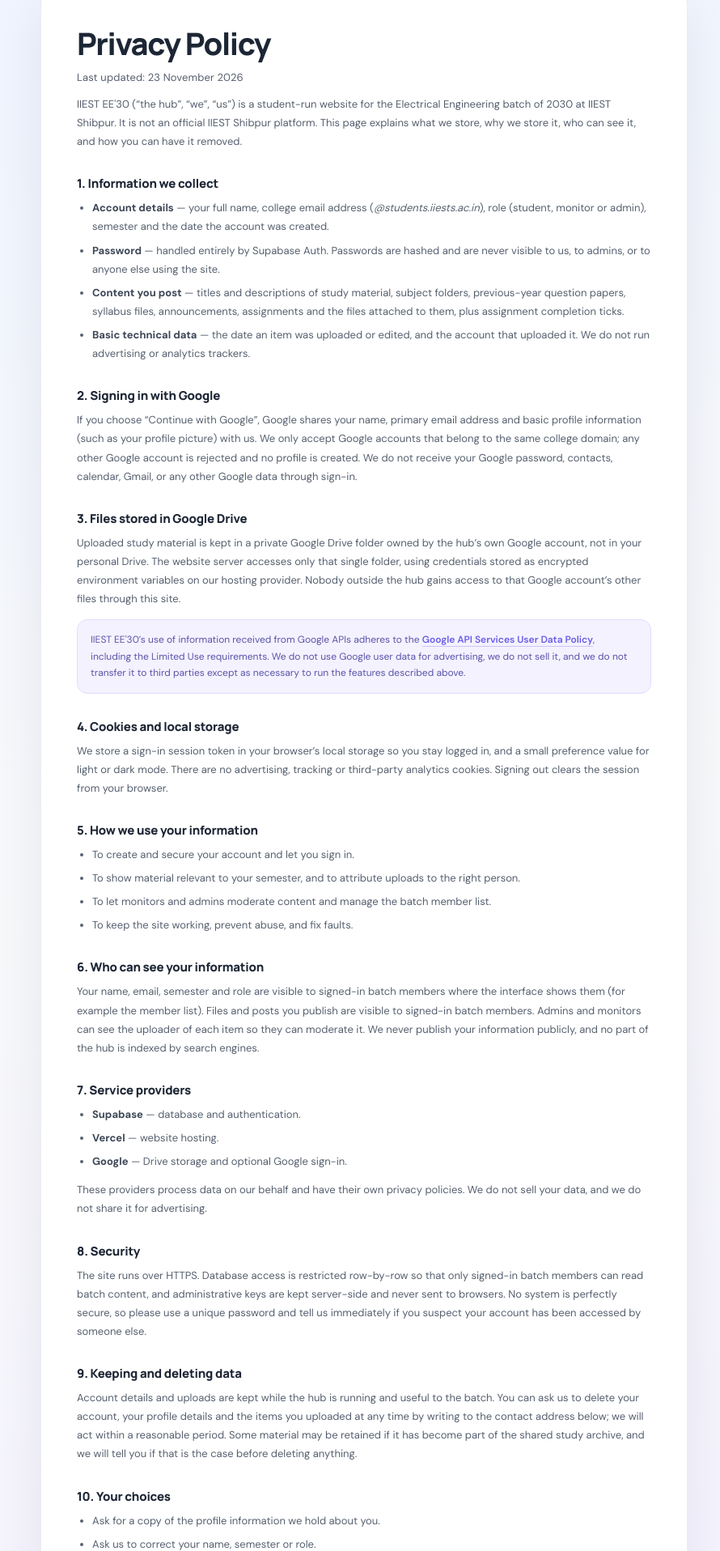
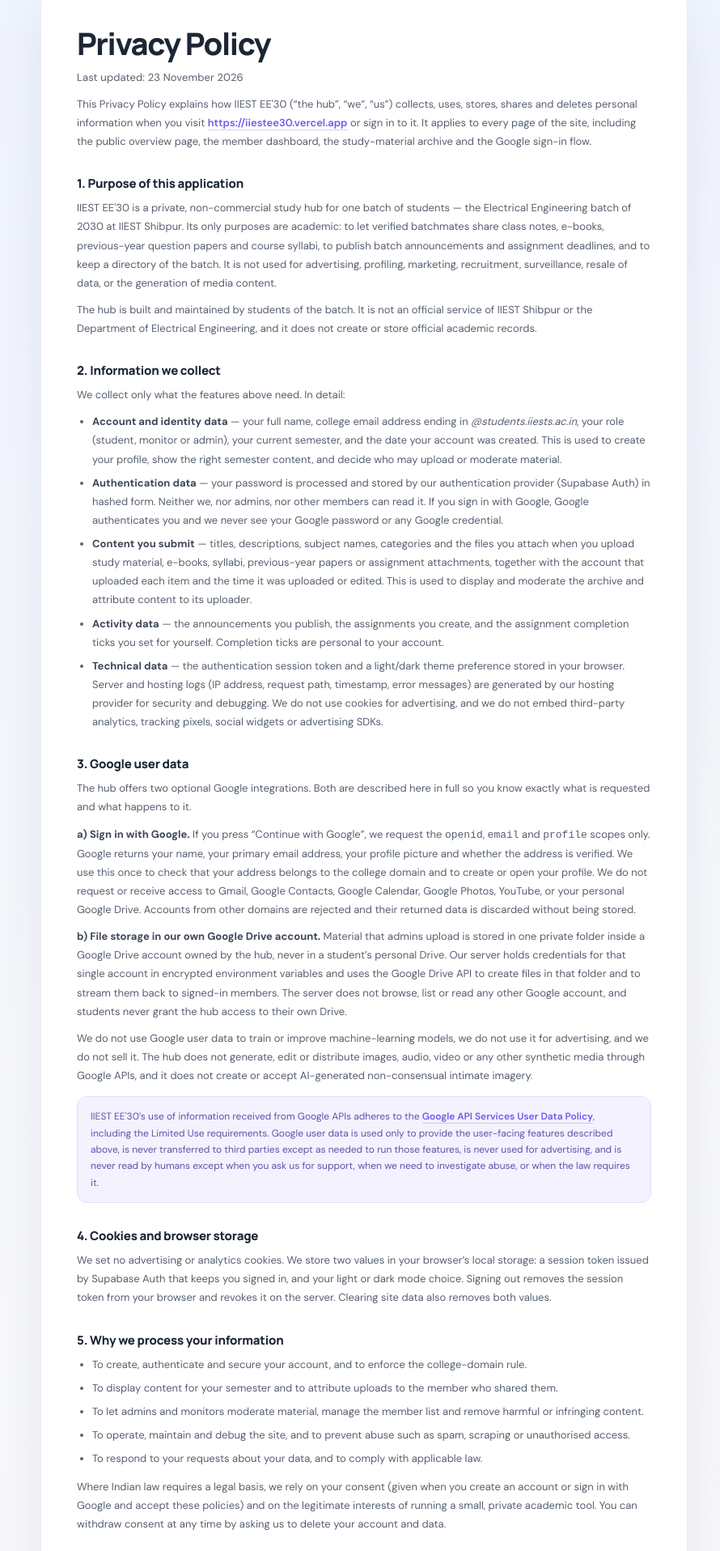
Before and after one commit to Raihan1362k6/department-hub, a Next.js app: page /privacy in a window 1280 px wide. Shown: the part 124-2040 px from the top of the page at 81% size, without its empty margins (190-1080 px from the left). Built offline with nearby package versions, Linux system fonts and the light colour scheme.

Commit message:
Expand privacy policy with Google data and retention details

```diff
--- a/app/privacy/page.tsx
+++ b/app/privacy/page.tsx
@@ -4,7 +4,7 @@ import LegalShell from "@/components/legal-shell";
 export const metadata: Metadata = {
   title: "Privacy Policy | IIEST EE'30",
   description:
-    "How IIEST EE'30 collects, uses and protects student information, including data received from Google APIs.",
+    "How IIEST EE'30 collects, uses, stores and protects student information, including data received from Google APIs.",
   alternates: { canonical: "/privacy" },
 };
 
@@ -12,46 +12,83 @@ export default function PrivacyPolicyPage() {
   return (
     <LegalShell title="Privacy Policy" updated="23 November 2026">
       <p>
-        {"IIEST EE'30"} (&ldquo;the hub&rdquo;, &ldquo;we&rdquo;, &ldquo;us&rdquo;) is a student-run website for the Electrical
-        Engineering batch of 2030 at IIEST Shibpur. It is not an official IIEST Shibpur platform. This page explains
-        what we store, why we store it, who can see it, and how you can have it removed.
+        This Privacy Policy explains how {"IIEST EE'30"} (&ldquo;the hub&rdquo;, &ldquo;we&rdquo;, &ldquo;us&rdquo;)
+        collects, uses, stores, shares and deletes personal information when you visit{" "}
+        <a href="https://iiestee30.vercel.app">https://iiestee30.vercel.app</a> or sign in to it. It applies to every
+        page of the site, including the public overview page, the member dashboard, the study-material archive and the
+        Google sign-in flow.
       </p>
 
-      <h2>1. Information we collect</h2>
+      <h2>1. Purpose of this application</h2>
+      <p>
+        {"IIEST EE'30"} is a private, non-commercial study hub for one batch of students — the Electrical Engineering
+        batch of 2030 at IIEST Shibpur. Its only purposes are academic: to let verified batchmates share class notes,
+        e-books, previous-year question papers and course syllabi, to publish batch announcements and assignment
+        deadlines, and to keep a directory of the batch. It is not used for advertising, profiling, marketing,
+        recruitment, surveillance, resale of data, or the generation of media content.
+      </p>
+      <p>
+        The hub is built and maintained by students of the batch. It is not an official service of IIEST Shibpur or
+        the Department of Electrical Engineering, and it does not create or store official academic records.
+      </p>
+
+      <h2>2. Information we collect</h2>
+      <p>We collect only what the features above need. In detail:</p>
       <ul>
         <li>
-          <b>Account details</b> — your full name, college email address (<i>@students.iiests.ac.in</i>), role
-          (student, monitor or admin), semester and the date the account was created.
+          <b>Account and identity data</b> — your full name, college email address ending in{" "}
+          <i>@students.iiests.ac.in</i>, your role (student, monitor or admin), your current semester, and the date
+          your account was created. This is used to create your profile, show the right semester content, and decide
+          who may upload or moderate material.
         </li>
         <li>
-          <b>Password</b> — handled entirely by Supabase Auth. Passwords are hashed and are never visible to us, to
-          admins, or to anyone else using the site.
+          <b>Authentication data</b> — your password is processed and stored by our authentication provider
+          (Supabase Auth) in hashed form. Neither we, nor admins, nor other members can read it. If you sign in with
+          Google, Google authenticates you and we never see your Google password or any Google credential.
         </li>
         <li>
-          <b>Content you post</b> — titles and descriptions of study material, subject folders, previous-year question
-          papers, syllabus files, announcements, assignments and the files attached to them, plus assignment
-          completion ticks.
+          <b>Content you submit</b> — titles, descriptions, subject names, categories and the files you attach when
+          you upload study material, e-books, syllabi, previous-year papers or assignment attachments, together with
+          the account that uploaded each item and the time it was uploaded or edited. This is used to display and
+          moderate the archive and attribute content to its uploader.
         </li>
         <li>
-          <b>Basic technical data</b> — the date an item was uploaded or edited, and the account that uploaded it.
-          We do not run advertising or analytics trackers.
+          <b>Activity data</b> — the announcements you publish, the assignments you create, and the assignment
+          completion ticks you set for yourself. Completion ticks are personal to your account.
+        </li>
+        <li>
+          <b>Technical data</b> — the authentication session token and a light/dark theme preference stored in your
+          browser. Server and hosting logs (IP address, request path, timestamp, error messages) are generated by our
+          hosting provider for security and debugging. We do not use cookies for advertising, and we do not embed
+          third-party analytics, tracking pixels, social widgets or advertising SDKs.
         </li>
       </ul>
 
-      <h2>2. Signing in with Google</h2>
+      <h2>3. Google user data</h2>
       <p>
-        If you choose &ldquo;Continue with Google&rdquo;, Google shares your name, primary email address and basic
-        profile information (such as your profile picture) with us. We only accept Google accounts that belong to
-        the same college domain; any other Google account is rejected and no profile is created. We do not receive
-        your Google password, contacts, calendar, Gmail, or any other Google data through sign-in.
+        The hub offers two optional Google integrations. Both are described here in full so you know exactly what is
+        requested and what happens to it.
       </p>
-
-      <h2>3. Files stored in Google Drive</h2>
       <p>
-        Uploaded study material is kept in a private Google Drive folder owned by the hub&rsquo;s own Google account,
-        not in your personal Drive. The website server accesses only that single folder, using credentials stored as
-        encrypted environment variables on our hosting provider. Nobody outside the hub gains access to that Google
-        account&rsquo;s other files through this site.
+        <b>a) Sign in with Google.</b> If you press &ldquo;Continue with Google&rdquo;, we request the{" "}
+        <code>openid</code>, <code>email</code> and <code>profile</code> scopes only. Google returns your name, your
+        primary email address, your profile picture and whether the address is verified. We use this once to check
+        that your address belongs to the college domain and to create or open your profile. We do not request or
+        receive access to Gmail, Google Contacts, Google Calendar, Google Photos, YouTube, or your personal Google
+        Drive. Accounts from other domains are rejected and their returned data is discarded without being stored.
+      </p>
+      <p>
+        <b>b) File storage in our own Google Drive account.</b> Material that admins upload is stored in one private
+        folder inside a Google Drive account owned by the hub, never in a student&rsquo;s personal Drive. Our server
+        holds credentials for that single account in encrypted environment variables and uses the Google Drive API to
+        create files in that folder and to stream them back to signed-in members. The server does not browse, list or
+        read any other Google account, and students never grant the hub access to their own Drive.
+      </p>
+      <p>
+        We do not use Google user data to train or improve machine-learning models, we do not use it for advertising,
+        and we do not sell it. The hub does not generate, edit or distribute images, audio, video or any other
+        synthetic media through Google APIs, and it does not create or accept AI-generated non-consensual intimate
+        imagery.
       </p>
       <div className="legal-note">
         <p>
@@ -63,85 +100,120 @@ export default function PrivacyPolicyPage() {
           >
             Google API Services User Data Policy
           </a>
-          , including the Limited Use requirements. We do not use Google user data for advertising, we do not sell
-          it, and we do not transfer it to third parties except as necessary to run the features described above.
+          , including the Limited Use requirements. Google user data is used only to provide the user-facing features
+          described above, is never transferred to third parties except as needed to run those features, is never
+          used for advertising, and is never read by humans except when you ask us for support, when we need to
+          investigate abuse, or when the law requires it.
         </p>
       </div>
 
-      <h2>4. Cookies and local storage</h2>
+      <h2>4. Cookies and browser storage</h2>
       <p>
-        We store a sign-in session token in your browser&rsquo;s local storage so you stay logged in, and a small
-        preference value for light or dark mode. There are no advertising, tracking or third-party analytics cookies.
-        Signing out clears the session from your browser.
+        We set no advertising or analytics cookies. We store two values in your browser&rsquo;s local storage: a
+        session token issued by Supabase Auth that keeps you signed in, and your light or dark mode choice. Signing
+        out removes the session token from your browser and revokes it on the server. Clearing site data also removes
+        both values.
       </p>
 
-      <h2>5. How we use your information</h2>
+      <h2>5. Why we process your information</h2>
       <ul>
-        <li>To create and secure your account and let you sign in.</li>
-        <li>To show material relevant to your semester, and to attribute uploads to the right person.</li>
-        <li>To let monitors and admins moderate content and manage the batch member list.</li>
-        <li>To keep the site working, prevent abuse, and fix faults.</li>
+        <li>To create, authenticate and secure your account, and to enforce the college-domain rule.</li>
+        <li>To display content for your semester and to attribute uploads to the member who shared them.</li>
+        <li>To let admins and monitors moderate material, manage the member list and remove harmful or infringing content.</li>
+        <li>To operate, maintain and debug the site, and to prevent abuse such as spam, scraping or unauthorised access.</li>
+        <li>To respond to your requests about your data, and to comply with applicable law.</li>
       </ul>
+      <p>
+        Where Indian law requires a legal basis, we rely on your consent (given when you create an account or sign in
+        with Google and accept these policies) and on the legitimate interests of running a small, private academic
+        tool. You can withdraw consent at any time by asking us to delete your account and data.
+      </p>
 
       <h2>6. Who can see your information</h2>
       <p>
-        Your name, email, semester and role are visible to signed-in batch members where the interface shows them
-        (for example the member list). Files and posts you publish are visible to signed-in batch members. Admins and
-        monitors can see the uploader of each item so they can moderate it. We never publish your information
-        publicly, and no part of the hub is indexed by search engines.
+        Only signed-in, verified members of the batch can reach the hub&rsquo;s content. Within the hub, your name,
+        email, semester and role appear in the member directory and next to items you upload. Admins and monitors can
+        see who uploaded each item, so they can moderate it. No part of the member area is public, and the site is
+        excluded from search-engine indexing.
+      </p>
+      <p>
+        The public pages — the overview page, this policy and the terms — are visible to anyone and contain no
+        personal information about members.
       </p>
 
-      <h2>7. Service providers</h2>
+      <h2>7. Sharing and service providers</h2>
+      <p>We do not sell, rent or trade personal information. We share it only with the providers that run the site:</p>
       <ul>
-        <li><b>Supabase</b> — database and authentication.</li>
-        <li><b>Vercel</b> — website hosting.</li>
-        <li><b>Google</b> — Drive storage and optional Google sign-in.</li>
+        <li><b>Supabase</b> — database, file metadata and authentication (hosted in the cloud).</li>
+        <li><b>Vercel</b> — website hosting, request logs and content delivery.</li>
+        <li><b>Google</b> — optional Google sign-in, and Google Drive storage for uploaded study files.</li>
       </ul>
       <p>
-        These providers process data on our behalf and have their own privacy policies. We do not sell your data,
-        and we do not share it for advertising.
+        These providers process data on our instructions under their own terms and security commitments. Because they
+        operate globally, data may be processed outside India; transfers rely on their standard contractual and
+        security safeguards. We may also disclose information if we are legally compelled to, or if it is strictly
+        necessary to investigate fraud, abuse or a security incident affecting members.
       </p>
 
-      <h2>8. Security</h2>
+      <h2>8. How we protect your information</h2>
       <p>
-        The site runs over HTTPS. Database access is restricted row-by-row so that only signed-in batch members can
-        read batch content, and administrative keys are kept server-side and never sent to browsers. No system is
-        perfectly secure, so please use a unique password and tell us immediately if you suspect your account has
-        been accessed by someone else.
+        The site uses HTTPS for all traffic, and database access is restricted row by row (Row Level Security) so that
+        only signed-in members can read batch content and only admins and monitors can write certain tables.
+        Administrative and Google service credentials are kept server-side as encrypted environment variables and are
+        never sent to browsers. Uploaded files are served through our own server rather than exposed as public links.
+        No system is perfectly secure, so please use a password that you do not reuse elsewhere, and contact us
+        immediately if you suspect someone else has accessed your account.
       </p>
 
-      <h2>9. Keeping and deleting data</h2>
+      <h2>9. How long we keep information</h2>
+      <ul>
+        <li><b>Account and profile data</b> — for as long as your account exists; deleted when you ask us to delete it.</li>
+        <li><b>Uploaded material and posts</b> — while they remain part of the batch archive; you may ask us to remove your uploads at any time.</li>
+        <li><b>Assignment completion ticks</b> — with your account, or until you untick them.</li>
+        <li><b>Technical and security logs</b> — retained by our hosting provider for a short period (normally up to 30 days) and then discarded.</li>
+      </ul>
       <p>
-        Account details and uploads are kept while the hub is running and useful to the batch. You can ask us to
-        delete your account, your profile details and the items you uploaded at any time by writing to the contact
-        address below; we will act within a reasonable period. Some material may be retained if it has become part
-        of the shared study archive, and we will tell you if that is the case before deleting anything.
+        If the hub is shut down at the end of the batch&rsquo;s course, we will delete member accounts and uploaded
+        material, or hand the archive to the batch as a private copy, and we will announce which before closing.
       </p>
 
-      <h2>10. Your choices</h2>
+      <h2>10. Your rights and choices</h2>
+      <p>You can contact us at any time to:</p>
       <ul>
-        <li>Ask for a copy of the profile information we hold about you.</li>
-        <li>Ask us to correct your name, semester or role.</li>
-        <li>Ask us to delete your account and content.</li>
-        <li>Delete a file or post yourself, where the interface allows it.</li>
+        <li>Ask what personal information we hold about you, and receive a copy.</li>
+        <li>Correct your name, semester, role or email if something is wrong.</li>
+        <li>Delete specific items you uploaded, or your whole account and profile.</li>
+        <li>Withdraw consent to processing, which we implement by deleting your account and data.</li>
+        <li>Raise a complaint about how your data has been handled.</li>
       </ul>
+      <p>
+        We respond to requests within a reasonable period, normally within 30 days. If an item has become part of the
+        shared study archive, we will tell you before removing it that other members may have downloaded a copy.
+        Under India&rsquo;s Digital Personal Data Protection Act, 2023 you also have the right to nominate a person to
+        exercise your rights in the event of death or incapacity, and to complain to the Data Protection Board of
+        India if we do not resolve your concern.
+      </p>
 
       <h2>11. Children</h2>
       <p>
-        The hub is intended for students of the IIEST Shibpur Electrical Engineering batch of 2030 and is not
-        directed at children under 13. Accounts are created only with a college email address.
+        The hub is intended for students of the IIEST Shibpur Electrical Engineering batch of 2030 who are 18 or older,
+        and it is not directed at children under 13. Accounts are created only with a college email address, and we do
+        not knowingly collect data from children.
       </p>
 
       <h2>12. Changes to this policy</h2>
       <p>
-        If this policy changes, the &ldquo;last updated&rdquo; date at the top of this page will change as well.
-        Continued use of the hub after an update means you accept the revised policy.
+        If this policy changes, we will update the &ldquo;last updated&rdquo; date at the top of this page and, for
+        material changes, tell members inside the hub. Continuing to use the hub after an update means you accept the
+        revised policy.
       </p>
 
-      <h2>13. Contact</h2>
+      <h2>13. Contact and grievance</h2>
       <p>
-        Questions, corrections or deletion requests:{" "}
-        <a href="mailto:2026eeb061.raihan@students.iiests.ac.in">2026eeb061.raihan@students.iiests.ac.in</a>.
+        Privacy questions, data requests or complaints:{" "}
+        <a href="mailto:2026eeb061.raihan@students.iiests.ac.in">2026eeb061.raihan@students.iiests.ac.in</a>. Please
+        write &ldquo;Privacy&rdquo; in the subject line so it is routed quickly. The same address is the grievance
+        contact for this site.
       </p>
     </LegalShell>
   );
```
